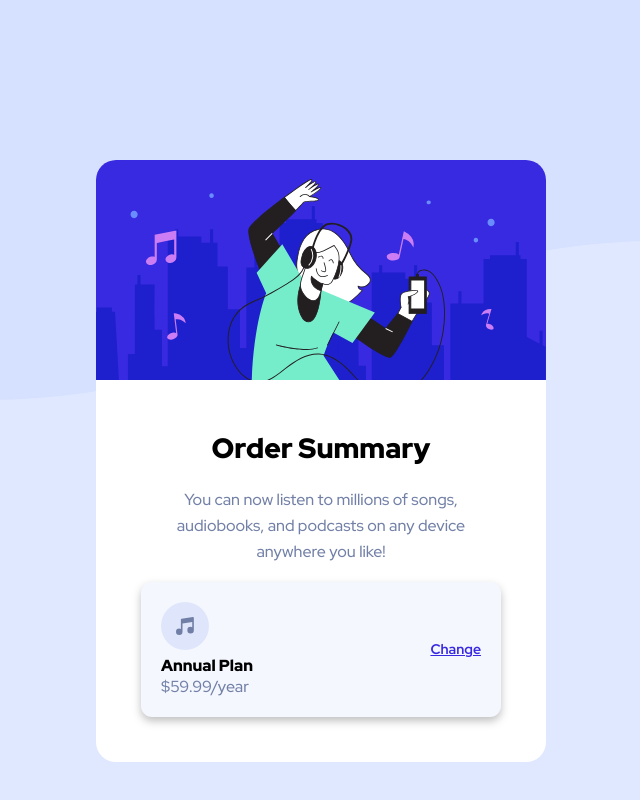
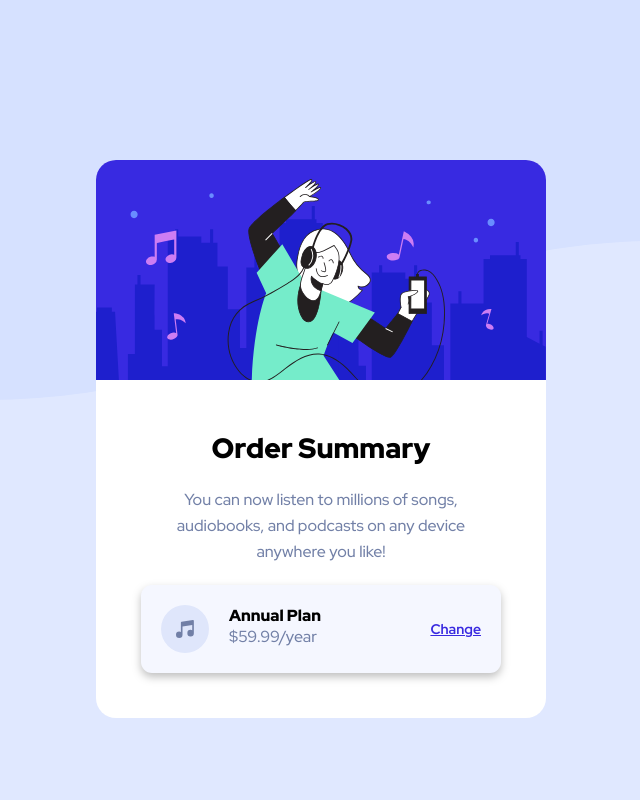
Before and after one commit to NomiDomi/frontendmentor-order-summary-component, a plain HTML site: page src/index.html in a window 1280 px wide. Shown: the whole page, without its empty margins (319-959 px from the left). Drawn offline with Linux system fonts and the light colour scheme.

Commit message:
fix: Fixed the style for the subscription container to reach its final form

```diff
--- a/src/style.css
+++ b/src/style.css
@@ -93,8 +93,16 @@ body {
     border-radius: 11px;
     background-color: var(--secondary-100);
     padding: 20px;
-    margin-top: 17px;
+    margin-top: 20px;
     filter: drop-shadow(0px 4px 4px rgba(0, 0, 0, 0.25));
+}
+
+.subscription-container-info {
+    display: flex;
+}
+
+.subscription {
+    margin-left: 20px;
 }
 
 .subscription .text {
```
